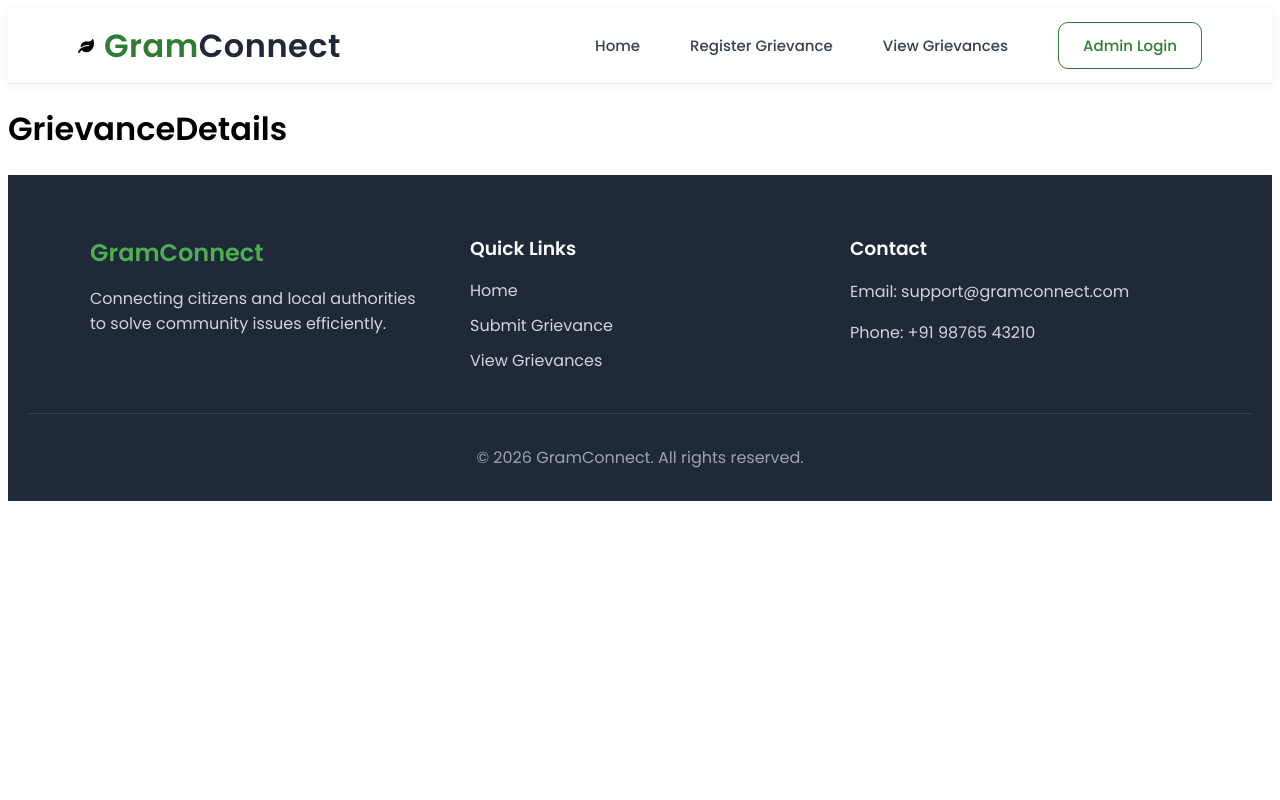
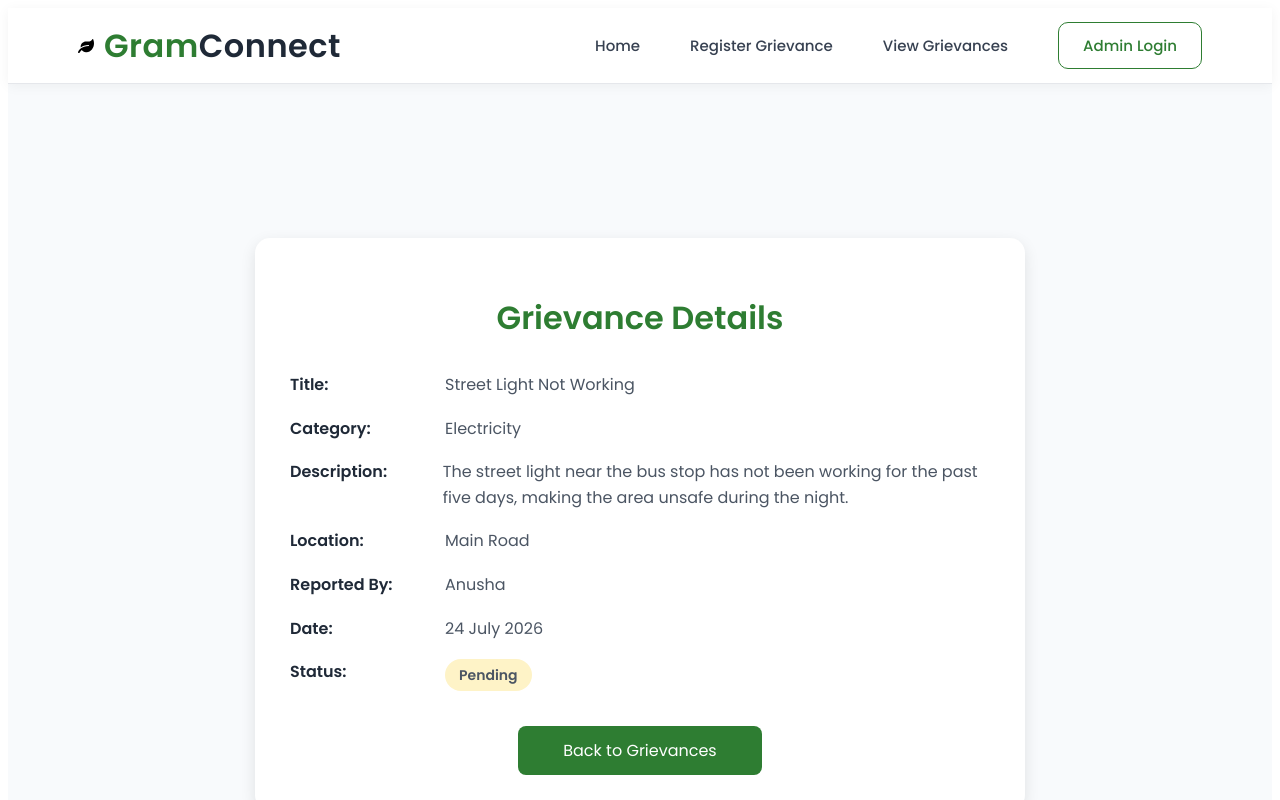
Before and after one commit to nandikaanusha-11/GramConnect, a React (Vite) app in the folder client/: page /grievance/1 in a window 1280 px wide. Shown: the top 800 px of the page. Built offline with nearby package versions, Linux system fonts and the light colour scheme.

Commit message:
NotFound page and grievance details page was created

```diff
--- /dev/null
+++ b/client/src/pages/GrievanceDetails.css
@@ -0,0 +1,76 @@
+.details-container{
+    min-height:100vh;
+    background:#F8FAFC;
+    display:flex;
+    justify-content:center;
+    align-items:center;
+    padding:40px;
+}
+
+.details-card{
+    width:700px;
+    background:white;
+    padding:35px;
+    border-radius:15px;
+    box-shadow:0 5px 15px rgba(0,0,0,0.1);
+}
+
+.details-card h1{
+    text-align:center;
+    color:#2E7D32;
+    margin-bottom:30px;
+}
+
+.detail{
+    display:flex;
+    margin-bottom:18px;
+    gap:15px;
+}
+
+.detail strong{
+    width:140px;
+    color:#1F2937;
+}
+
+.detail span{
+    color:#4B5563;
+    line-height:1.6;
+}
+
+.status{
+    padding:5px 14px;
+    border-radius:20px;
+    font-weight:600;
+}
+
+.pending{
+    background:#FEF3C7;
+    color:#92400E;
+}
+
+.in-progress{
+    background:#DBEAFE;
+    color:#1E40AF;
+}
+
+.resolved{
+    background:#DCFCE7;
+    color:#166534;
+}
+
+.back-btn{
+    display:block;
+    width:220px;
+    margin:35px auto 0;
+    text-align:center;
+    text-decoration:none;
+    background:#2E7D32;
+    color:white;
+    padding:12px;
+    border-radius:8px;
+    transition:0.3s;
+}
+
+.back-btn:hover{
+    background:#256428;
+}
--- a/client/src/pages/GrievanceDetails.jsx
+++ b/client/src/pages/GrievanceDetails.jsx
@@ -1,5 +1,78 @@
+import React from "react";
+import { Link } from "react-router-dom";
+import "./GrievanceDetails.css";
+
 function GrievanceDetails() {
-    return <h1>GrievanceDetails</h1>;
+
+    // Dummy grievance data (will come from backend later)
+    const grievance = {
+        id: 101,
+        title: "Street Light Not Working",
+        category: "Electricity",
+        description:
+            "The street light near the bus stop has not been working for the past five days, making the area unsafe during the night.",
+        location: "Main Road",
+        reportedBy: "Anusha",
+        date: "24 July 2026",
+        status: "Pending"
+    };
+
+    return (
+
+        <div className="details-container">
+
+            <div className="details-card">
+
+                <h1>Grievance Details</h1>
+
+                <div className="detail">
+                    <strong>Title:</strong>
+                    <span>{grievance.title}</span>
+                </div>
+
+                <div className="detail">
+                    <strong>Category:</strong>
+                    <span>{grievance.category}</span>
+                </div>
+
+                <div className="detail">
+                    <strong>Description:</strong>&nbsp;&nbsp;&nbsp;&nbsp;&nbsp;&nbsp;
+                    <span>{grievance.description}</span>
+                </div>
+
+                <div className="detail">
+                    <strong>Location:</strong>
+                    <span>{grievance.location}</span>
+                </div>
+
+                <div className="detail">
+                    <strong>Reported By:</strong>
+                    <span>{grievance.reportedBy}</span>
+                </div>
+
+                <div className="detail">
+                    <strong>Date:</strong>
+                    <span>{grievance.date}</span>
+                </div>
+
+                <div className="detail">
+                    <strong>Status:</strong>
+
+                    <span className={`status ${grievance.status.toLowerCase()}`}>
+                        {grievance.status}
+                    </span>
+
+                </div>
+
+                <Link to="/grievances" className="back-btn">
+                    Back to Grievances
+                </Link>
+
+            </div>
+
+        </div>
+
+    );
 }
 
 export default GrievanceDetails;
--- a/client/src/pages/Home.jsx
+++ b/client/src/pages/Home.jsx
@@ -2,7 +2,7 @@ import Hero from "../components/Hero";
 function Home() {
     return (
         <>
-        <Hero />;
+        <Hero />
         </>
     )
 }
--- /dev/null
+++ b/client/src/pages/NotFound.css
@@ -0,0 +1,51 @@
+.notfound-container{
+    min-height:100vh;
+    display:flex;
+    justify-content:center;
+    align-items:center;
+    background:#F8FAFC;
+
+}
+
+.notfound-content{
+    text-align:center;
+    background:white;
+    padding:50px;
+    border-radius:15px;
+    box-shadow:0 5px 15px rgba(0,0,0,0.1);
+    max-width:500px;
+    width:100%;
+}
+
+.notfound-content h1{
+    font-size:100px;
+    color:#2E7D32;
+    margin:0;
+}
+
+.notfound-content h2{
+    font-size:32px;
+    color:#1F2937;
+    margin:15px 0;
+}
+
+.notfound-content p{
+    color:#64748B;
+    line-height:1.6;
+    margin-bottom:30px;
+}
+
+.home-btn{
+    display:inline-block;
+    padding:12px 30px;
+    background:#2E7D32;
+    color:white;
+    text-decoration:none;
+    border-radius:8px;
+    font-size:16px;
+    transition:0.3s;
+}
+
+.home-btn:hover{
+    background:#256428;
+}
--- a/client/src/pages/NotFound.jsx
+++ b/client/src/pages/NotFound.jsx
@@ -1,5 +1,29 @@
+import React from "react";
+import { Link } from "react-router-dom";
+import "./NotFound.css";
+
 function NotFound() {
-    return <h1>NotFound</h1>;
+    return (
+        <div className="notfound-container">
+
+            <div className="notfound-content">
+
+                <h1>404</h1>
+
+                <h2>Page Not Found</h2>
+
+                <p>
+                    Oops! The page you're looking for doesn't exist or may have been moved.
+                </p>
+
+                <Link to="/" className="home-btn">
+                    Back to Home
+                </Link>
+
+            </div>
+
+        </div>
+    );
 }
 
 export default NotFound;
```
